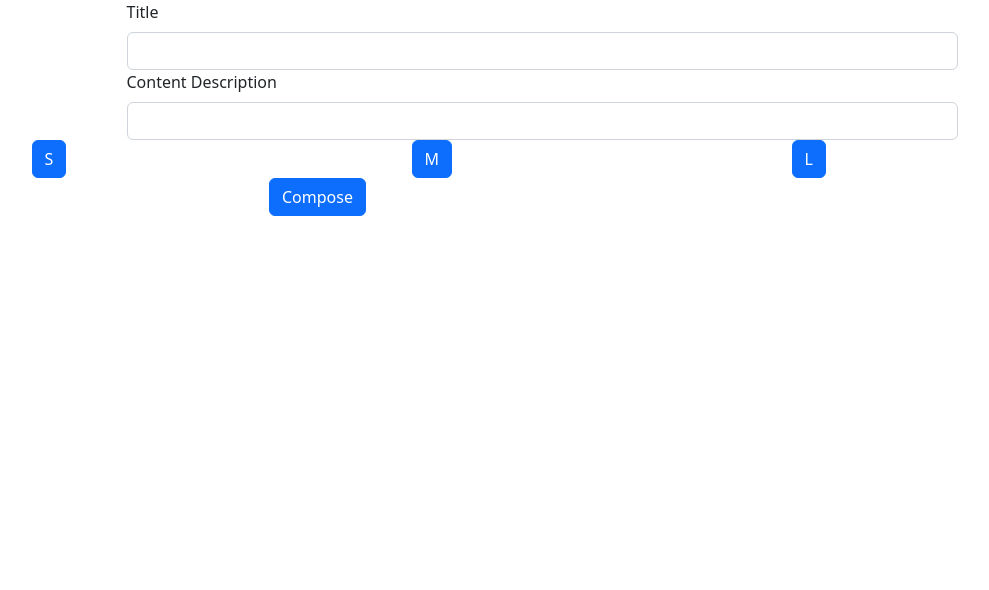
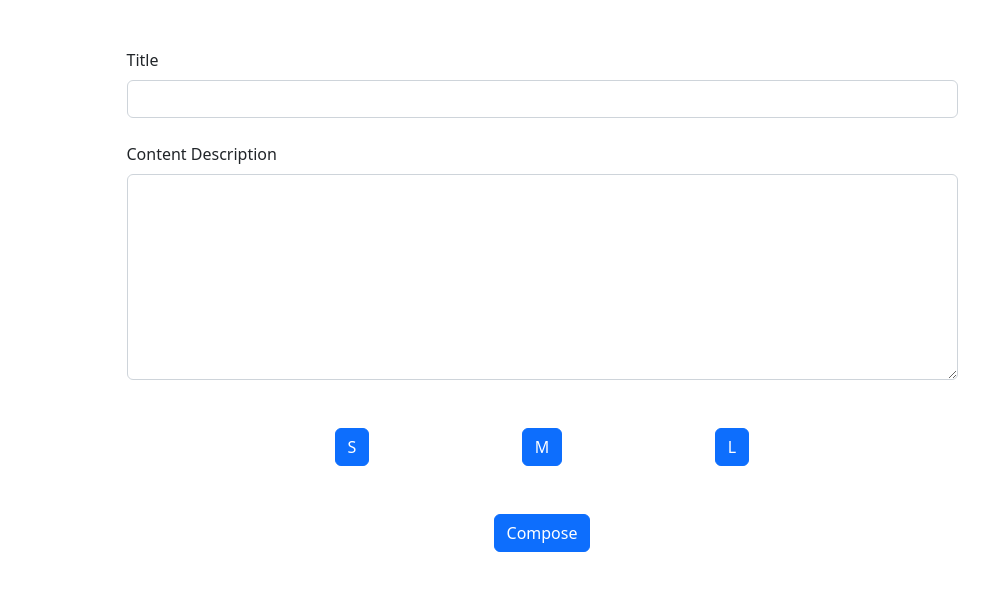
Before and after one commit to glo6al/ollie-ai, a React (Create React App) app: page / in a window 1280 px wide. Shown: the top 590 px of the page, without its empty margins (98-1087 px from the left). Built offline with nearby package versions, Linux system fonts and the light colour scheme.

Commit message:
align elements on page using bootstrap

```diff
--- a/src/components/DraftInput/index.js
+++ b/src/components/DraftInput/index.js
@@ -6,7 +6,7 @@ function DraftInput() {
 	return (
 		<Container>
 			<Form>
-				<Row className="justify-content-center">
+				<Row className="justify-content-center mt-5 mb-4">
 					<Col xs={9}>
 						<Form.Label>Title</Form.Label>
 					</Col>
@@ -14,27 +14,29 @@ function DraftInput() {
 						<Form.Control type="text"></Form.Control>
 					</Col>
 				</Row>
-				<Row className="justify-content-center">
+				<Row className="justify-content-center mb-5">
 					<Col xs={9}>
 						<Form.Label>Content Description</Form.Label>
 					</Col>
 					<Col xs={9}>
-						<Form.Control type="text"></Form.Control>
+						<Form.Control as="textarea" rows={8}></Form.Control>
 					</Col>
 				</Row>
-				<Row className="justify-content-around">
-					<Col xs={3}>
+				<Row className="d-flex justify-content-center mb-5">
+					<Col xs={2} className="text-center">
 						<Button>S</Button>
 					</Col>
-					<Col xs={3}>
+					<Col xs={2} className="text-center">
 						<Button>M</Button>
 					</Col>
-					<Col xs={3}>
+					<Col xs={2} className="text-center">
 						<Button>L</Button>
 					</Col>
 				</Row>
 				<Row className="justify-content-center">
-					<Col xs={6}><Button>Compose</Button></Col>
+					<Col xs={6} className="text-center">
+						<Button >Compose</Button>
+					</Col>
 				</Row>
 			</Form>
 		</Container>
```
